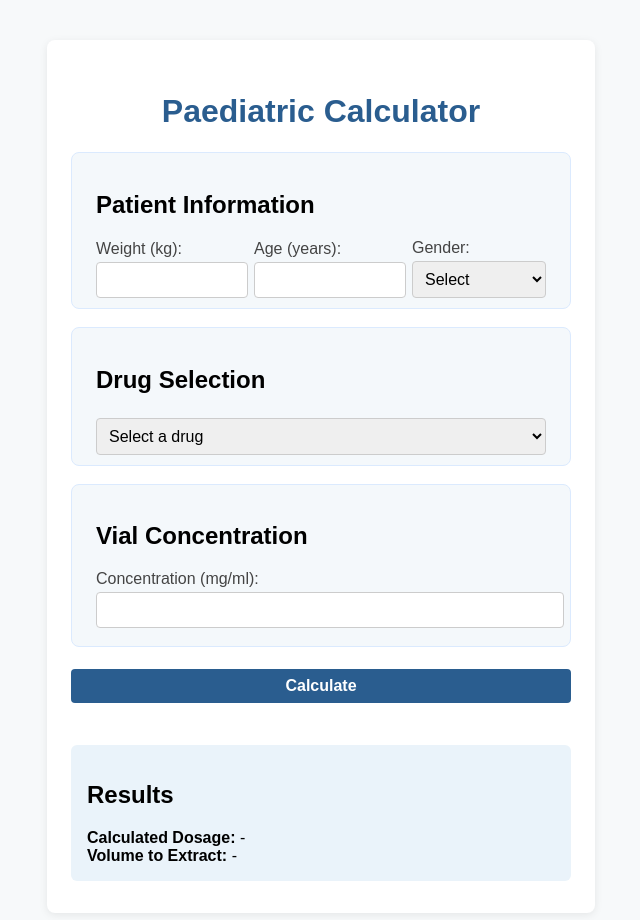
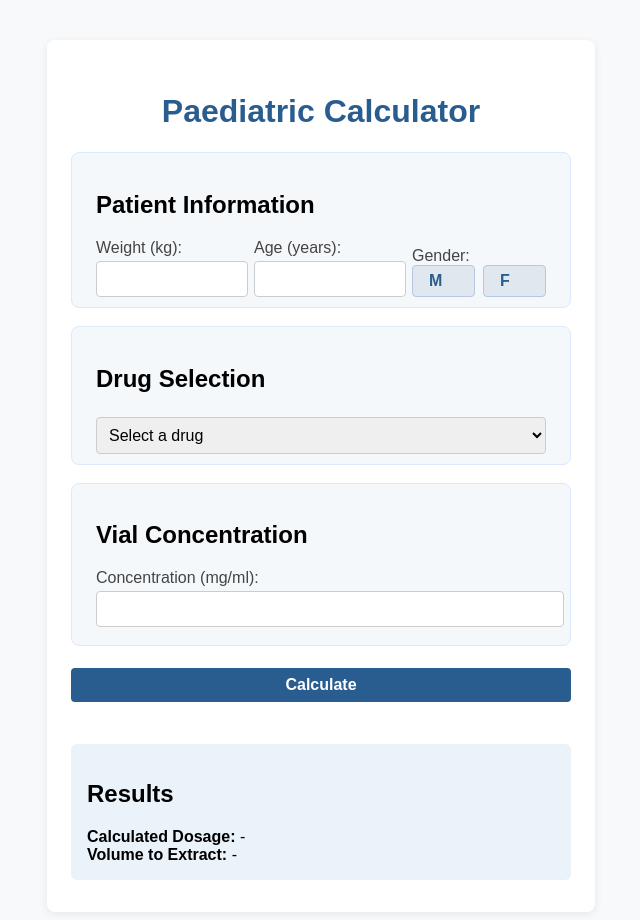
Before and after one commit to rtsscy30/paediatric-drug-calculator, a React (Vite) app: page / in a window 1280 px wide. Shown: the top 920 px of the page, without its empty margins (319-959 px from the left). Built offline with nearby package versions, Linux system fonts and the light colour scheme.

Commit message:
gender toggle

```diff
--- a/src/components/PatientInfoForm.tsx
+++ b/src/components/PatientInfoForm.tsx
@@ -34,13 +34,28 @@ const PatientInfoForm: React.FC<PatientInfoFormProps> = ({ patientInfo, onChange
             required
           />
         </label>
-        <label>
+        <label className="gender-toggle-label">
           Gender:
-          <select name="gender" value={patientInfo.gender} onChange={onChange} required>
-            <option value="">Select</option>
-            <option value="male">Male</option>
-            <option value="female">Female</option>
-          </select>
+          <div className="gender-toggle">
+            <input
+              type="radio"
+              id="gender-m"
+              name="gender"
+              value="male"
+              checked={patientInfo.gender === 'male'}
+              onChange={onChange}
+            />
+            <label htmlFor="gender-m" className={patientInfo.gender === 'male' ? 'active' : ''}>M</label>
+            <input
+              type="radio"
+              id="gender-f"
+              name="gender"
+              value="female"
+              checked={patientInfo.gender === 'female'}
+              onChange={onChange}
+            />
+            <label htmlFor="gender-f" className={patientInfo.gender === 'female' ? 'active' : ''}>F</label>
+          </div>
         </label>
       </div>
     </section>
--- a/src/index.css
+++ b/src/index.css
@@ -78,3 +78,30 @@ button:hover {
     gap: 12px;
   }
 }
+.gender-toggle {
+  display: flex;
+  gap: 8px;
+  align-items: center;
+}
+.gender-toggle input[type="radio"] {
+  display: none;
+}
+.gender-toggle label {
+  background: #e0e7ef;
+  color: #2a5d8f;
+  padding: 6px 16px;
+  border-radius: 4px;
+  cursor: pointer;
+  font-weight: bold;
+  border: 1px solid #b6c6e3;
+  transition: background 0.2s, color 0.2s;
+}
+.gender-toggle label.active, .gender-toggle input[type="radio"]:checked + label {
+  background: #2a5d8f;
+  color: #fff;
+  border-color: #2a5d8f;
+}
+.gender-toggle-label {
+  flex: 1;
+  margin-bottom: 0;
+}
```
